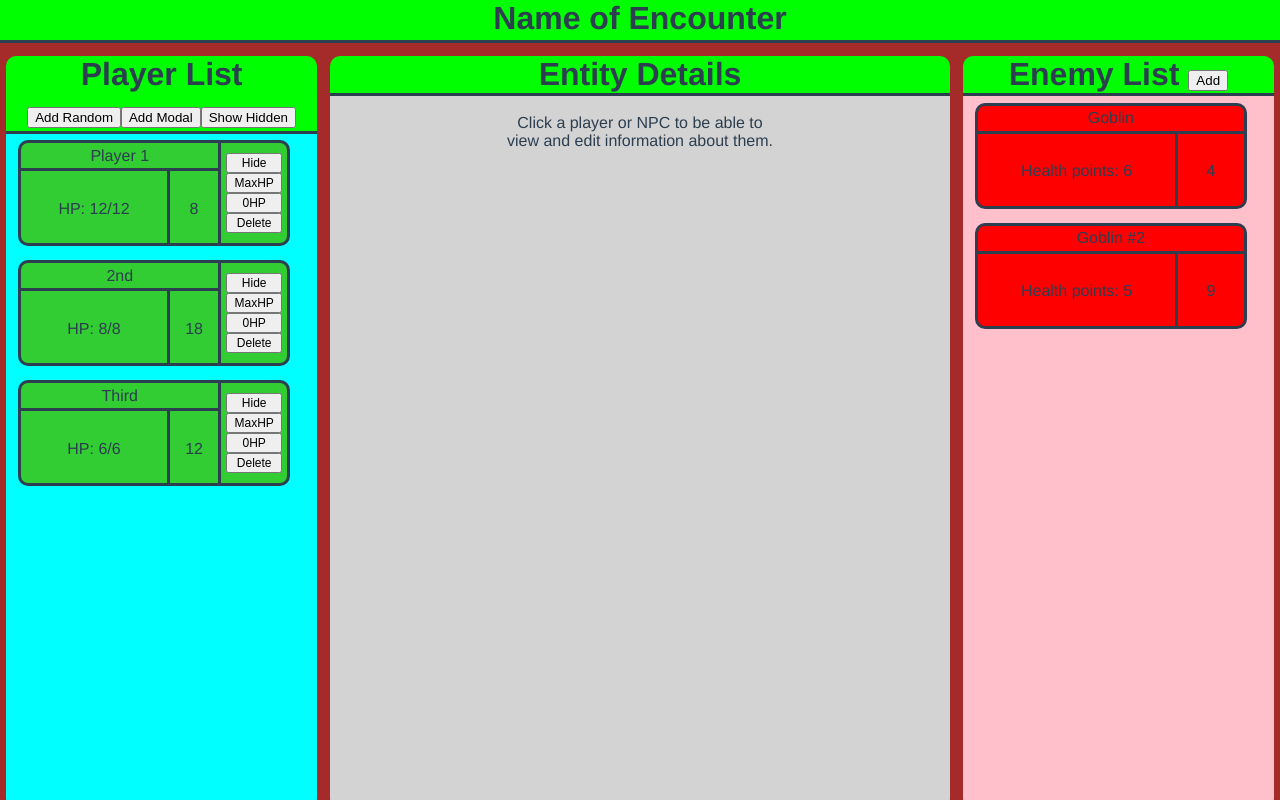
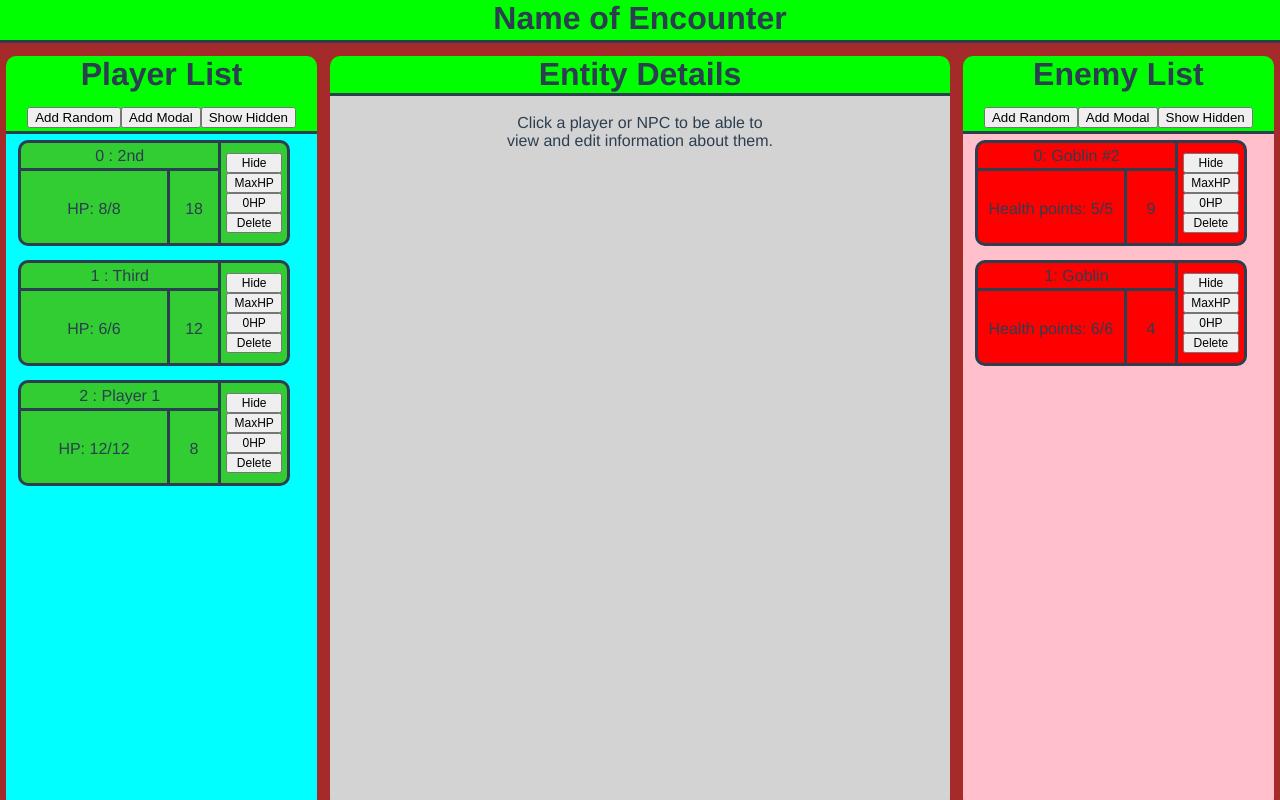
Before and after one commit to scripps2/COMP3000, a Vue app: page / in a window 1280 px wide. Built offline with nearby package versions, Linux system fonts and the light colour scheme.

Commit message:
Basic MVP finished Cleaned up card creations Made entity adding and removal work for players and npcs Edited indexing method to accomodate for removals Sorted order based on Initative

```diff
--- a/src/App.vue
+++ b/src/App.vue
@@ -5,11 +5,12 @@
   </div>
   <div class="modalDisplay" v-if="displayModal === true">
     <EntityModal v-if="modalType === 'addEntity'"
+    :entityToAdd="entityToAdd"
     @HideModal="HideModal"
-    @AddPlayer="AddPlayer" />
+    @AddEntity="AddEntity" />
 
     <EntityDeleteModal v-if="modalType === 'removeEntity'"
-    :entity="entity"
+    :entity="selectedEntity"
     @HideModal="HideModal"
     @ConfirmRemove="ConfirmRemove"/>
   </div>
@@ -19,19 +20,16 @@
         Player List <br>
         <button @click="AddEntityRand('player')">Add Random</button>
         <button @click="ShowEntityModal('player')">Add Modal</button>
-        <button @click="ToggleHiddenView()">{{ hiddenText }}</button>
+        <button @click="ToggleHiddenView('players')">{{ hiddenButton.players }}</button>
       </div>
       <div class="leftcontent">
         <PlayerCard
-          v-for="player in players"
-          :key="player.id"
-          :id="player.id"
-          :name="player.name"
-          :maxhp="player.maxhp"
+          v-for="(player,index) in sorted_players"
+          :key="player.name"
+          :index=index
+          :entity="player"
           :health="player.health"
-          :initative="player.initative"
-          :display ="player.display"
-          :viewHidden="this.viewHidden"
+          :viewHidden="this.viewHidden.players"
           @entityClicked="entityClicked"
           @entityHide="entityHide"
           @entityEditHealth="entityEditHealth"
@@ -44,7 +42,11 @@
         Entity Details
       </div>
       <div class="middlecontent">
-        <DetailsPage v-if="showInfo" :entity="entity" :entityType="entityType" @entityEditHealth="entityEditHealth"/>
+        <DetailsPage v-if="showInfo"
+          :entityIndex="selectedEntityIndex"
+          :entity="selectedEntity"
+          :entityType="selectedEntityType"
+          @entityEditHealth="entityEditHealth"/>
         <div v-if="!showInfo">
           <br>
           Click a player or NPC to be able to <br>
@@ -54,18 +56,23 @@
     </div>
     <div class="right">
       <div class="rightheader">
-        Enemy List <button @click="AddEntityRand('npc')">Add</button>
+        Enemy List <br>
+        <button @click="AddEntityRand('npc')">Add Random</button>
+        <button @click="ShowEntityModal('npc')">Add Modal</button>
+        <button @click="ToggleHiddenView('npcs')">{{ hiddenButton.npcs }}</button>
       </div>
       <div class="rightcontent">
         <NpcCard
-          v-for="npc in npcs"
-          :key="npc.id"
-          :id="npc.id"
-          :name="npc.name"
+          v-for="(npc,index) in sorted_npcs"
+          :key="npc.name"
+          :index=index
+          :entity="npc"
           :health="npc.health"
-          :initative="npc.initative"
+          :viewHidden="this.viewHidden.npcs"
           @entityClicked="entityClicked"
           @entityHide="entityHide"
+          @entityEditHealth="entityEditHealth"
+          @entityRemove="entityRemove"
         />
       </div>
     </div>
@@ -88,14 +95,16 @@ export default {
       players: this.GetPlayers(),
       showInfo: false,
       npcs: this.GetNPCs(),
-      entity: null,
-      entityType: null,
-      playerTotal: null,
-      npcTotal: null,
+      deleteIndex: null,
+      /* Condense selectedEntity into a single array */
+      selectedEntityIndex: null,
+      selectedEntity: null,
+      selectedEntityType: null,
       displayModal: false,
       modalType: '',
-      viewHidden: false,
-      hiddenText: 'Show Hidden'
+      viewHidden: {players: false, npcs: false},
+      hiddenButton: {players: 'Show Hidden', npcs: 'Show Hidden'},
+      entityToAdd: '',
     }
   },
   mounted() {
@@ -106,17 +115,19 @@ export default {
   },
 
   methods: {
-    entityClicked(targetType, targetID) {
+    entityClicked(targetType, targetidx) {
       // Player card has been clicked, displaying their details.
       if (targetType === 'player') {
-      this.entity = this.players[targetID]
-      this.entityType = "player"
-      this.showInfo = true
+        this.selectedEntity = this.players[targetidx];
+        this.selectedEntityType = "player";
+        this.showInfo = true;
+        this.selectedEntityIndex = targetidx;
       }
       else if (targetType === 'npc') {
-        this.entity = this.npcs[targetID]
-        this.entityType = 'npc'
-        this.showInfo = true
+        this.selectedEntity = this.npcs[targetidx];
+        this.selectedEntityType = 'npc';
+        this.showInfo = true;
+        this.selectedEntityIndex = targetidx;
       }
       else console.log('Incorrect targetType given. Given targetType: ' + targetType);
     },
@@ -126,9 +137,9 @@ export default {
       var playerlist;
       if(input === undefined) {
         playerlist = [
-          {id: 0, name: "Player 1", display: true, maxhp: 12, health: 12, initative: 8, stats:{ strength: 15, dexterity: 13, constitution: 14, intelligence: 8, wisdom: 10, charisma: 12}},
-          {id: 1, name: "2nd", display: true, maxhp: 8, health: 8, initative: 18, stats: { strength: 8, dexterity: 15, constitution: 10, intelligence: 12, wisdom: 13, charisma: 14}},
-          {id: 2, name: "Third", display: true, maxhp: 6, health: 6, initative: 12, stats: { strength: 8, dexterity: 12, constitution: 10, intelligence: 15, wisdom: 14, charisma: 13 }},
+          {name: "Player 1", display: true, maxhp: 12, health: 12, initative: 8, stats:{ strength: 15, dexterity: 13, constitution: 14, intelligence: 8, wisdom: 10, charisma: 12}},
+          {name: "2nd", display: true, maxhp: 8, health: 8, initative: 18, stats: { strength: 8, dexterity: 15, constitution: 10, intelligence: 12, wisdom: 13, charisma: 14}},
+          {name: "Third", display: true, maxhp: 6, health: 6, initative: 12, stats: { strength: 8, dexterity: 12, constitution: 10, intelligence: 15, wisdom: 14, charisma: 13 }},
         ]
       }
       else {
@@ -142,8 +153,8 @@ export default {
       var npclist;
       if(input === undefined) {
         npclist = [
-          {id: 0, name: "Goblin", maxhp: 6, health: 6, initative: 4, stats: [10,10,10,10,10,10]},
-          {id: 1, name: "Goblin #2", maxhp: 5, health: 5, initative: 9, stats: [10,10,10,10,10,10]}
+          {name: "Goblin", maxhp: 6, health: 6, initative: 4, display: true, stats: {strength: 10, dexterity: 10, constitution: 10, intelligence: 10, wisdom: 10, charisma:10}},
+          {name: "Goblin #2", maxhp: 5, health: 5, initative: 9, display: true, stats: {strength: 10, dexterity: 10, constitution: 10, intelligence: 10, wisdom: 10, charisma:10}}
         ]
       } else {
         npclist = input;
@@ -157,25 +168,20 @@ export default {
       var generatedHealth = Math.ceil(Math.random()*6+6); // Random value between 7 and 12
       var generatedInitative = Math.ceil(Math.random()*20); // Random value between 1 and 20
       var generatedEntity = {
-        id: 0,
         name: 'placeholder',
         maxhp: generatedHealth,
         health: generatedHealth,
         initative: generatedInitative,
-        stats: [10,10,10,10,10,10],
+        stats: {strength: 10, dexterity: 10, constitution: 10, intelligence: 10, wisdom: 10, charisma:10},
         display: true,
       }
       if (targetType === 'player') {
-        generatedEntity.id = this.playerTotal;
-        generatedEntity.name = 'Player #' + (this.playerTotal+1);
+        generatedEntity.name = 'Player #' + (this.players.length+1);
         this.players.push(generatedEntity);
-        this.playerTotal++;
-      } else if (targetType === 'npc')
-      {
-        generatedEntity.id = this.npcTotal;
-        generatedEntity.name = 'NPC #' + (this.npcTotal+1);
+      }
+      else if (targetType === 'npc') {
+        generatedEntity.name = 'NPC #' + (this.npcs.length+1);
         this.npcs.push(generatedEntity);
-        this.npcTotal++;
       }
       else {
         console.log('Error generating entity. Given targetType: ' + targetType);
@@ -183,75 +189,93 @@ export default {
     },
 
     ShowEntityModal(targetType) {
+      this.entityToAdd = targetType;
       this.modalType = 'addEntity';
       this.displayModal = true;
     },
 
-    AddPlayer(playerInfo) {
-      var generatedPlayer = {
-        id: this.playerTotal,
-        name: playerInfo.name,
-        maxhp: playerInfo.health,
-        health: playerInfo.health,
-        initative: playerInfo.initative,
-        stats: [10,10,10,10,10,10],
+    AddEntity(entityType, entityInfo) {
+      var generatedEntity = {
+        name: entityInfo.name,
+        maxhp: entityInfo.health,
+        health: entityInfo.health,
+        initative: entityInfo.initative,
+        stats: {strength: 10, dexterity: 10, constitution: 10, intelligence: 10, wisdom: 10, charisma:10},
         display: true
       }
-        this.players.push(generatedPlayer);
-        this.playerTotal++;
+        if (entityType === 'player') this.players.push(generatedEntity);
+        else if (entityType === 'npc') this.npcs.push(generatedEntity);
+        else console.log('Error adding entity. Given type: ' + entityType);
         this.displayModal = false;
+        this.entityToAdd = false;
     },
 
     HideModal() {
       this.displayModal = false;
       this.modalType = '';
+      this.deleteIndex = null;
     },
 
-    entityHide(targetType, targetid) {
-      if (targetType === 'player') this.players[targetid].display = !this.players[targetid].display;
-      else if (targetType === 'npc') this.npcs[targetid].display = !this.npcs[targetid].display;
+    entityHide(targetType, targetidx) {
+      if (targetType === 'player') this.players[targetidx].display = !this.players[targetidx].display;
+      else if (targetType === 'npc') this.npcs[targetidx].display = !this.npcs[targetidx].display;
       else console.log('Incorrect targetType given. Given targetType: ' + targetType);
     },
 
-    ToggleHiddenView() {
-      this.viewHidden = !this.viewHidden;
-      console.log(this.viewHidden);
-      if(this.viewHidden == true) this.hiddenText = 'Hide Hidden';
-        else this.hiddenText = 'Show Hidden'
+    ToggleHiddenView(entityType) {
+      if (entityType === 'players') {
+        this.viewHidden.players = !this.viewHidden.players;
+        if(this.viewHidden.players == true) this.hiddenButton.players = 'Hide Hidden';
+        else this.hiddenButton.players = 'Show Hidden' }
+
+      else if (entityType === 'npcs') {
+        this.viewHidden.npcs = !this.viewHidden.npcs;
+        if(this.viewHidden.npcs == true) this.hiddenButton.npcs = 'Hide Hidden';
+        else this.hiddenButton.npcs = 'Show Hidden' }
     },
 
-    entityEditHealth(targetType, targetID, newHealth) {
+    entityEditHealth(targetType, targetidx, newHealth) {
       // Updating an entity's health value to a new amount, automatically ensuring it doesn't go over or under limits.
       if(targetType === "player") {
-        this.players[targetID].health = Math.max(Math.min(newHealth,this.players[targetID].maxhp),0);
+        this.players[targetidx].health = Math.max(Math.min(newHealth,this.players[targetidx].maxhp),0);
       } else if(targetType === "npc") {
-        this.npcs[targetID].health = Math.max(Math.min(newHealth,this.npcs[targetID].maxhp),0);
+        this.npcs[targetidx].health = Math.max(Math.min(newHealth,this.npcs[targetidx].maxhp),0);
       }
       else {
         console.log("HealthChange did not specify player or npc");
       }
     },
 
-    entityRemove(targetType, targetid) {
-
-      if (targetType === 'player') { this.entity = this.players[targetid]; this.entityType = 'player'; this.displayModal = true; this.modalType = 'removeEntity'; }
-      else if (targetType === 'npc') { this.entity = this.npcs[targetid]; this.entityType = 'npc'; this.displayModal = true; this.modalType = 'removeEntity'; }
+    entityRemove(targetType, targetidx) {
+      this.deleteIndex = targetidx;
+      if (targetType === 'player') { this.selectedEntity = this.players[targetidx]; this.entityType = 'player'; this.displayModal = true; this.modalType = 'removeEntity'; }
+      else if (targetType === 'npc') { this.selectedEntity = this.npcs[targetidx]; this.entityType = 'npc'; this.displayModal = true; this.modalType = 'removeEntity'; }
       else console.log('Invalid targetType given. Given targetType: ' + targetType );
     },
 
     ConfirmRemove() {
-      if (this.entityType === 'player') this.players.splice(this.entity.id, 1);
-      else if (this.entityType === 'npc') this.npcs.splice(this.entity.id, 1);
+      if (this.entityType === 'player') this.players.splice(this.deleteIndex, 1);
+      else if (this.entityType === 'npc') this.npcs.splice(this.deleteIndex, 1);
       else console.log('ConfirmRemove unsuccessful')
+      this.deleteIndex = null;
       this.showInfo = false;
-      this.entity = null;
-      this.entityType = null;
+      this.selectedEntity = null;
+      this.selectedEntityType = null;
       this.hideModal = true;
       this.modalType = '';
-    }
-
+    },
 
   },
+
+  computed: {
+    sorted_players() {
+      return this.players.sort((a,b) => {return b.initative - a.initative;});
+    },
+
+    sorted_npcs() {
+      return this.npcs.sort((a,b) => {return b.initative - a.initative;});
+    }
+  }
 }
 </script>
 
--- a/src/assets/global.css
+++ b/src/assets/global.css
@@ -21,7 +21,7 @@ body {
     font-weight: bold;
   }
 
-  .leftheader {
+  .leftheader, .rightheader {
     height: 10% /* This is to allow easy displaying of the buttons before a better UI system is setup */
   }
 
--- a/src/components/EntityDeleteModal.vue
+++ b/src/components/EntityDeleteModal.vue
@@ -16,7 +16,7 @@
 <script>
 export default {
     name: 'EntityDeleteModal',
-    props: ['entity', 'entityType'],
+    props: ['entity', 'entityType', 'index'],
     data() {
         return {
 
--- a/src/components/NpcCard.vue
+++ b/src/components/NpcCard.vue
@@ -4,36 +4,46 @@ Clicking the card will change the DetailsPage to show more details about the NPC
 A button will bring up the ActionResolve menu to allow quickly performing an action.-->
 
 <template>
-  <div class="npccard" @click="npcClick" :class="{ dead: status === 'dead'}">
-    <div class="npcname">
-      {{ name }}
-    </div>
+  <div class="npccard" v-if="entity.display == true || viewHidden == true" :class="{ dead: status === 'dead', hidden: entity.display === false}">
+    <div class="npccardcontent" @click="npcClick">
+      <div class="npcname">
+        {{ index }}: {{ entity.name }}
+      </div>
 
-    <div class="npcstats">
+      <div class="npcstats">
       <div class="npchealth">
         <div v-if="status !== 'dead'">
-            Health points: {{ health }}
+            Health points: {{ entity.health }}/{{ entity.maxhp }}
         </div>
         <div v-if="status === 'dead'">
             Dead
         </div>
       </div>
       <div class="npcinitative">
-        {{ initative }}
+        {{ entity.initative }}
       </div>
+      </div>
+
     </div>
 
+    <div class="npccardbuttons">
+      <button @click="npcHide"> {{ buttonText }} </button>
+      <button @click="npcFullHp"> MaxHP </button>
+      <button @click="npcZeroHp"> 0HP </button>
+      <button @click="npcRemove"> Delete </button>
+    </div>
   </div>
 </template>
 
 <script>
 export default {
   name: 'NpcCard',
-  props: ['id', 'name', 'health','initative'],
-  emits: ['entityClicked'],
+  props: ['index', 'entity', 'viewHidden', 'health'],
+    emits: ['entityClicked', 'entityHide', 'entityEditHealth', 'entityRemove'],
   data() {
       return {
-          status: 'alive'
+          status: 'alive',
+          buttonText: 'Hide',
       }
   },
   updated() {
@@ -46,8 +56,26 @@ export default {
   },
   methods: {
     npcClick() {
-      this.$emit('entityClicked', 'npc', this.id)
-    }
+      this.$emit('entityClicked', 'npc', this.index)
+    },
+
+    npcHide() {
+      this.$emit('entityHide', 'npc', this.index)
+      if(this.buttonText == 'Hide') this.buttonText = 'Show';
+      else this.buttonText = 'Hide'
+    },
+
+    npcFullHp() {
+      this.$emit('entityEditHealth', 'npc', this.index, this.entity.maxhp)
+    },
+
+    npcZeroHp() {
+      this.$emit('entityEditHealth', 'npc', this.index, 0)
+    },
+
+    npcRemove() {
+      this.$emit('entityRemove', 'npc', this.index)
+    },
   }
 }
 </script>
@@ -59,13 +87,41 @@ export default {
   background: red;
   margin: auto;
   border-radius: 10px;
-  display: block;
+  display: flex;
   overflow: hidden;
   border-style: solid;
  }
 
  .npccard.dead {
-    background: lightslategrey;
+  background: lightslategrey;
+ }
+
+ .npccard.hidden {
+  opacity: 60%;
+ }
+
+ .npccardcontent {
+  height: 100%;
+  width: 75%;
+  display: block;
+ }
+
+ .npccardbuttons {
+  height: 100%;
+  width: 25%;
+  display: grid;
+  border-left-style: solid;
+  justify-content: center;
+  align-content: center;
+ }
+
+ .npccardbuttons button {
+  font-size: 75%;
+  display: block;
+  width: 100%;
+  text-overflow: ellipsis;
+  overflow: hidden;
+
  }
 
  .npcname {
--- a/src/components/PlayerCard.vue
+++ b/src/components/PlayerCard.vue
@@ -4,16 +4,16 @@ Clicking the card will change the DetailsPage to show more details about the pla
 A button will bring up the ActionResolve menu to allow quickly performing an action.-->
 
 <template>
-  <div v-if="display == true || viewHidden == true" class="playercard" :class="{stable: status === 'stable', dying: status === 'dying', dead: status === 'dead', hidden: display === false}">
+  <div class="playercard" v-if="entity.display == true || viewHidden == true" :class="{stable: status === 'stable', dying: status === 'dying', dead: status === 'dead', hidden: entity.display === false}">
     <div class="playercardcontent" @click="playerClick">
       <div class="playername">
-        {{ name }}
+        {{ index }} : {{ entity.name }}
       </div>
 
       <div class="playerstats">
         <div class="playerhealth">
           <div v-if="status === 'alive'">
-            HP: {{ health }}/{{ maxhp }}
+            HP: {{ entity.health }}/{{ entity.maxhp }}
           </div>
           <div v-if="status === 'dying'">
             Death Saves!
@@ -30,7 +30,7 @@ A button will bring up the ActionResolve menu to allow quickly performing an act
           </div>
         </div>
         <div class="playerinitative">
-          {{ initative }}
+          {{ entity.initative }}
         </div>
       </div>
     </div>
@@ -48,7 +48,7 @@ A button will bring up the ActionResolve menu to allow quickly performing an act
 <script>
 
 export default {
-    props: ['id', 'name', 'maxhp', 'health','initative', 'display', 'viewHidden', 'stats'],
+    props: ['index', 'entity', 'viewHidden'],
     emits: ['entityClicked', 'entityHide', 'entityEditHealth', 'entityRemove'],
     data() {
       return {
@@ -60,36 +60,38 @@ export default {
     },
     updated() {
       if(this.status === 'alive')
-        if(this.health <= 0) {
+        if(this.entity.health <= 0) {
           this.status = 'dying';
         }
       if(this.status === 'dying' || this.status === 'stable')
-        if(this.health > 0) {
+        if(this.entity.health > 0) {
           this.status = 'alive';
+          this.deathsavesSuccess = 0;
+          this.deathsavesFails = 0;
         }
     },
     methods: {
 
       playerClick() {
-        this.$emit('entityClicked', 'player', this.id)
+        this.$emit('entityClicked', 'player', this.index)
       },
 
       playerHide() {
-        this.$emit('entityHide', 'player', this.id)
+        this.$emit('entityHide', 'player', this.index)
         if(this.buttonText == 'Hide') this.buttonText = 'Show';
         else this.buttonText = 'Hide'
       },
 
       playerFullHp() {
-        this.$emit('entityEditHealth', 'player', this.id, this.maxhp)
+        this.$emit('entityEditHealth', 'player', this.index, this.entity.maxhp)
       },
 
       playerZeroHp() {
-        this.$emit('entityEditHealth', 'player', this.id, 0)
+        this.$emit('entityEditHealth', 'player', this.index, 0)
       },
 
       playerRemove() {
-        this.$emit('entityRemove', 'player', this.id)
+        this.$emit('entityRemove', 'player', this.index)
       },
 
       passDeathSave() {
```
Also changed, not shown: src/components/DetailsPage.vue (+4 -6 lines), src/components/EntityModal.vue (+6 -4 lines).
